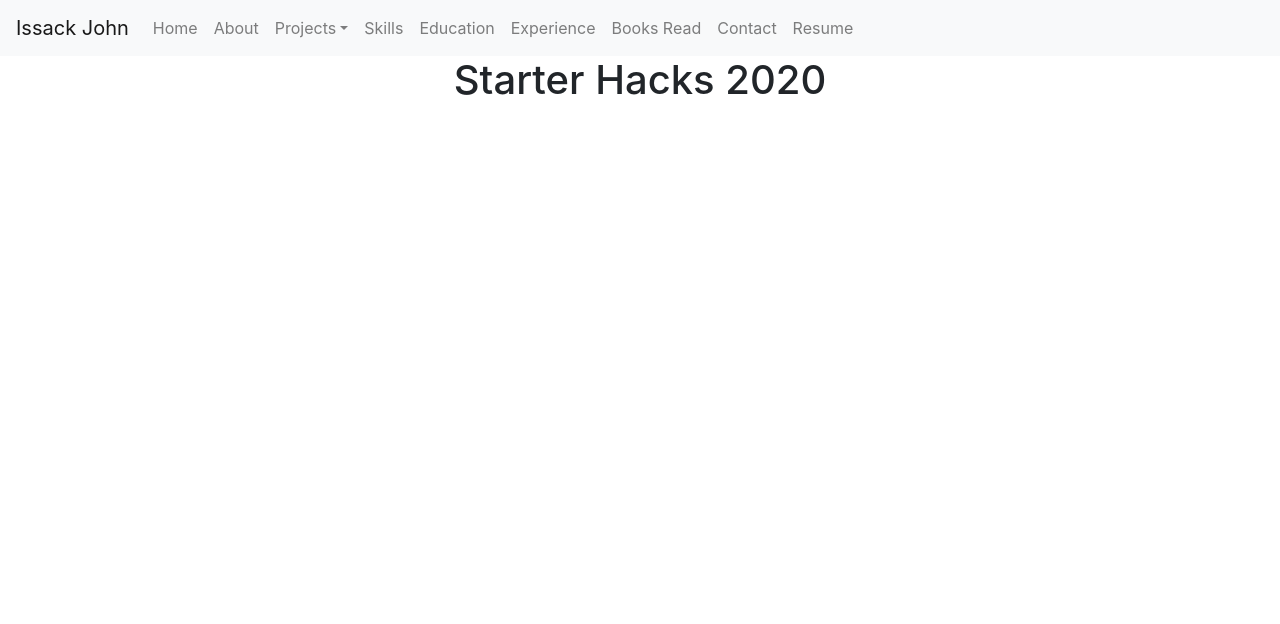
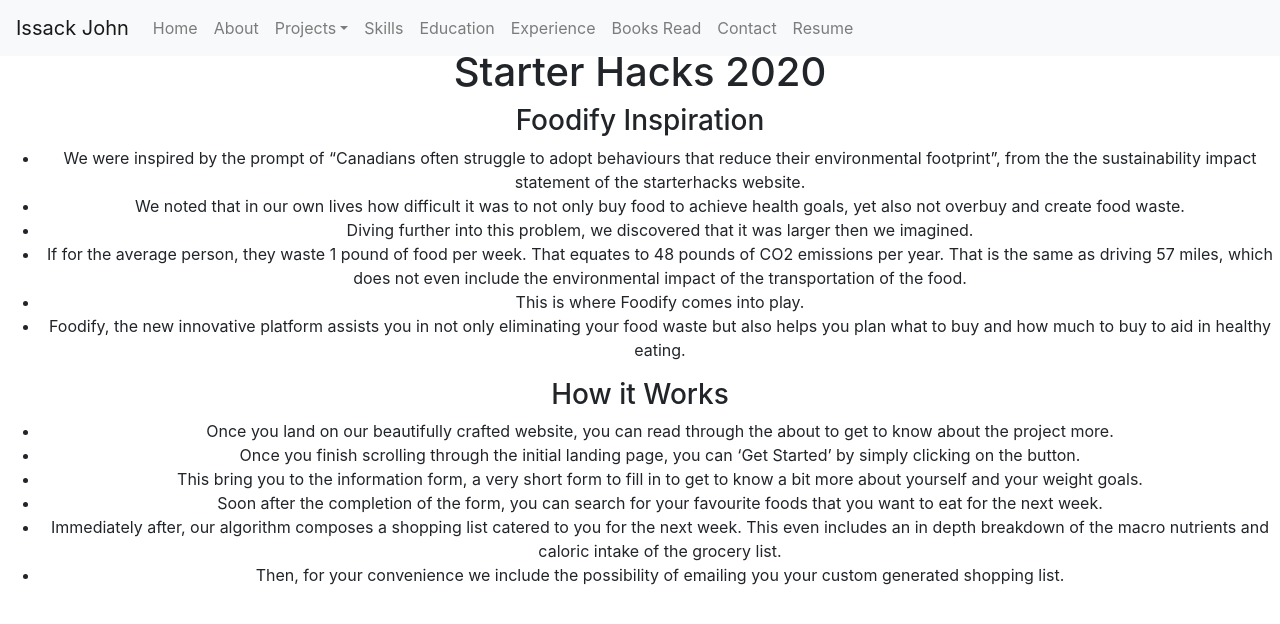
Before and after one commit to issackj1/react-site, a React (Create React App) app: page /starterhacks2020 in a window 1280 px wide. Shown: the top 624 px of the page. Built offline with nearby package versions, Linux system fonts and the light colour scheme.

Commit message:
starthacks 2020 summary

```diff
--- a/src/components/Home.tsx
+++ b/src/components/Home.tsx
@@ -1,7 +1,7 @@
 import React from 'react';
-import { NavBar } from "./NavBar";
+import {NavBar} from "./NavBar";
 import logo from "../logo.svg";
-import { Content } from "./Content";
+import {Content} from "./Content";
 
 interface Props {
 
--- a/src/components/NavBar.tsx
+++ b/src/components/NavBar.tsx
@@ -8,7 +8,7 @@ interface Props {
 
 export const NavBar: React.FC<Props> = () => {
     return (
-        <Navbar bg="light" expand="lg">
+        <Navbar bg="light" expand="lg" fixed={"top"}>
             <Navbar.Brand href="/">Issack John</Navbar.Brand>
             <Navbar.Toggle aria-controls="basic-navbar-nav"/>
             <Navbar.Collapse id="basic-navbar-nav">
--- a/src/components/StarterHacks2020.tsx
+++ b/src/components/StarterHacks2020.tsx
@@ -1,13 +1,59 @@
 import React from 'react';
-import { NavBar } from "./NavBar";
+import {NavBar} from "./NavBar";
 
 interface Props {
 
 }
 
-export const StarterHacks2020:React.FC<Props> = () => {
+export const StarterHacks2020: React.FC<Props> = () => {
     return (<div className="App">
         <NavBar/>
-        <h1>Starter Hacks 2020</h1>
+        <h1 className={"mt-5"}>Starter Hacks 2020</h1>
+        <h3>Foodify Inspiration</h3>
+        <ul>
+            <li>We were inspired by the prompt of “Canadians often struggle to adopt behaviours that reduce their
+                environmental footprint”, from the the sustainability impact statement of the starterhacks website.
+            </li>
+            <li>We noted that in our own lives how difficult it was to not only buy food to achieve health goals, yet
+                also
+                not overbuy and create food waste.
+            </li>
+            <li>Diving further into this problem, we discovered that it was larger then we imagined.</li>
+            <li>If for the average person, they waste 1 pound of food per week. That equates to 48 pounds of CO2
+                emissions
+                per year. That is the same as driving 57 miles, which does not even include the environmental impact of
+                the
+                transportation of the food.
+            </li>
+            <li>This is where Foodify comes into play.</li>
+            <li>Foodify, the new innovative platform assists you in not only eliminating your food waste but also helps
+                you
+                plan what to buy and how much to buy to aid in healthy eating.
+            </li>
+        </ul>
+        <h3>How it Works</h3>
+        <ul>
+            <li>Once you land on our beautifully crafted website, you can read through the about to get to know about
+                the
+                project more.
+            </li>
+            <li>Once you finish scrolling through the initial landing page, you can ‘Get Started’ by simply clicking on
+                the
+                button.
+            </li>
+            <li>This bring you to the information form, a very short form to fill in to get to know a bit more about
+                yourself and your weight goals.
+            </li>
+            <li>Soon after the completion of the form, you can search for your favourite foods that you want to eat for
+                the
+                next week.
+            </li>
+            <li>Immediately after, our algorithm composes a shopping list catered to you for the next week. This even
+                includes an in depth breakdown of the macro nutrients and caloric intake of the grocery list.
+            </li>
+            <li>Then, for your convenience we include the possibility of emailing you your custom generated shopping
+                list.
+            </li>
+        </ul>
     </div>)
 };
```
